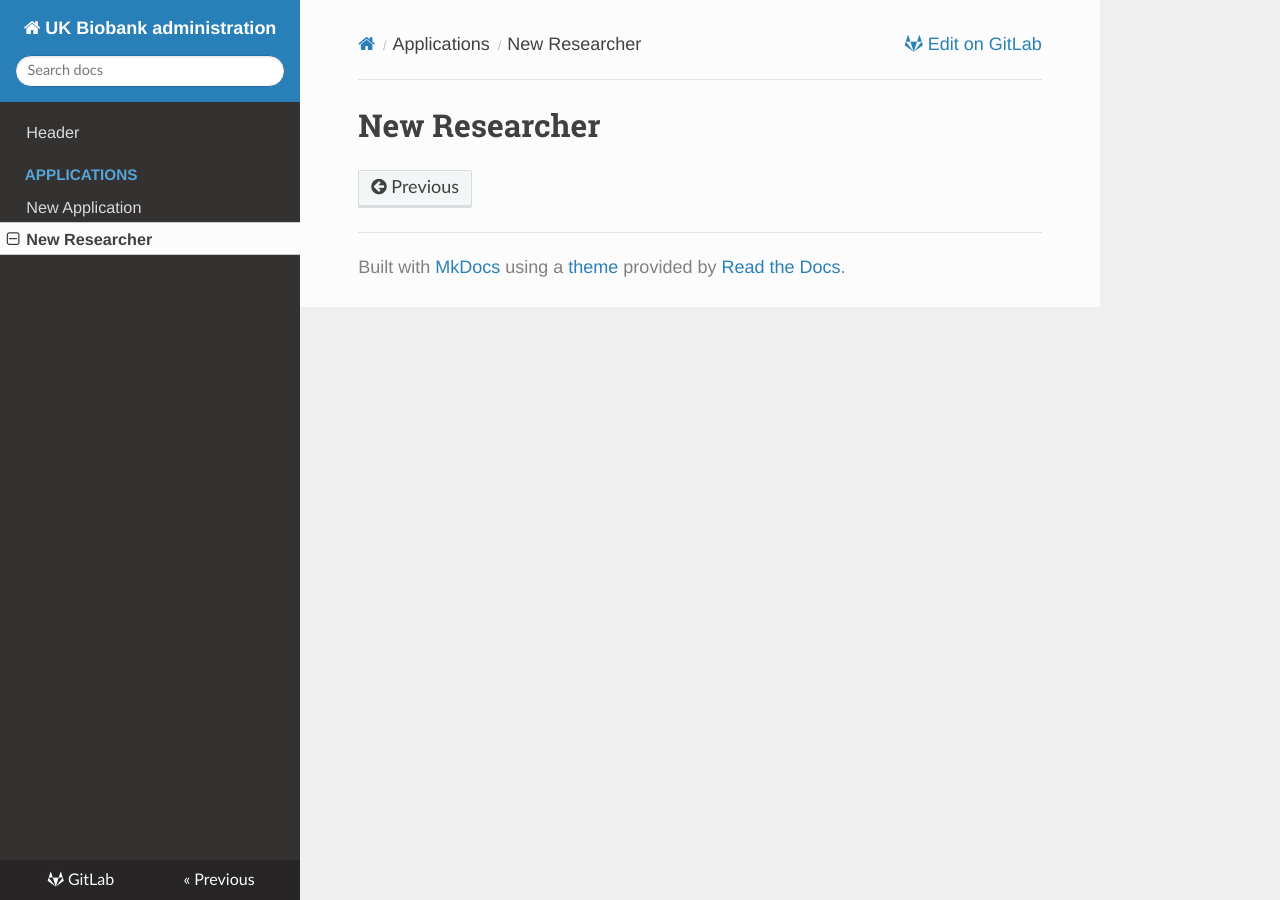
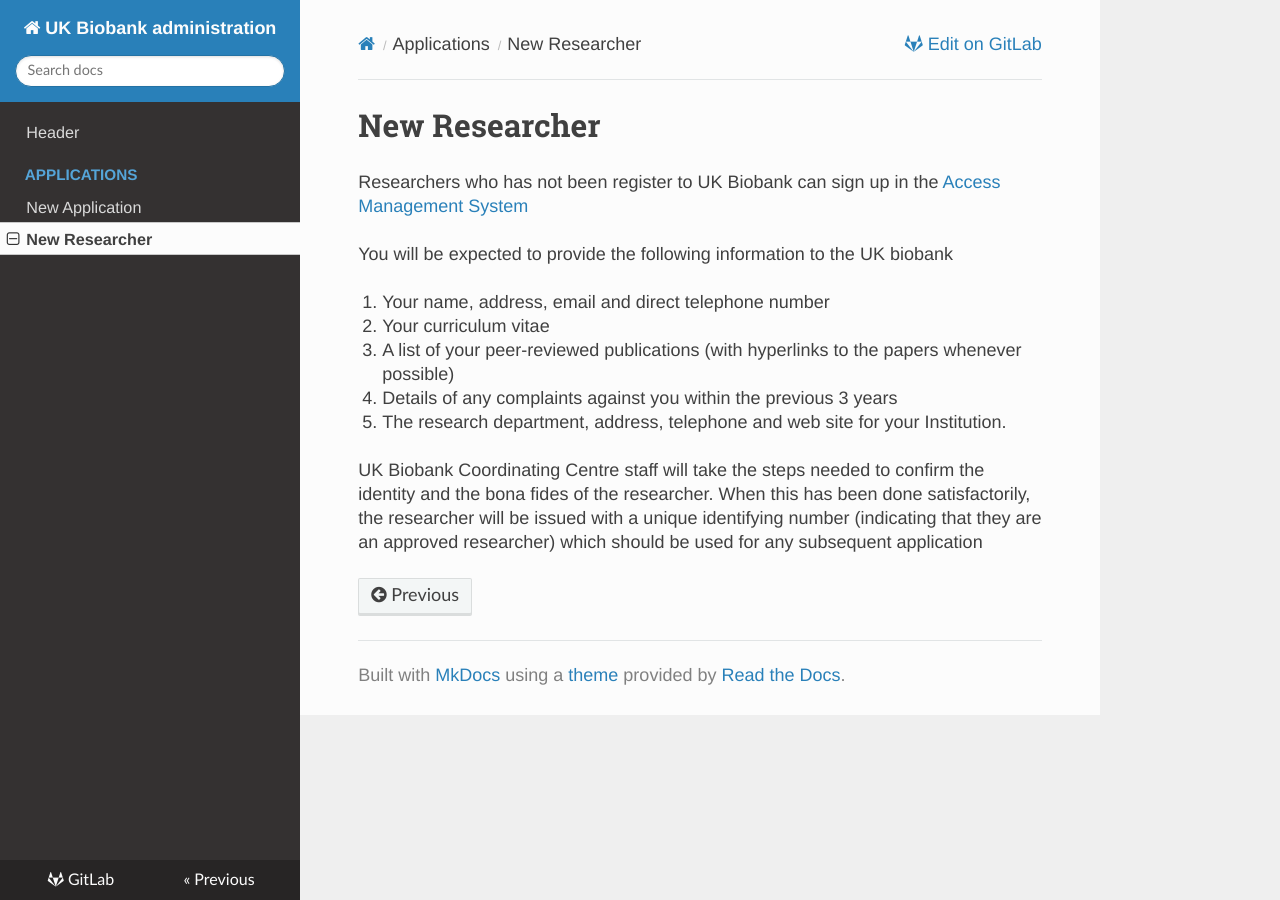
Before and after one commit to garethmarkel/ukb-administration, an MkDocs documentation site: the page built from docs/admin/new_researcher.md, in a window 1280 px wide. Built offline with MkDocs 1.6.1, drawn with Linux system fonts in a browser that asks for light colours; comment, search, counter and statistics services are not loaded.

Commit message:
[Update] Rough guide on how to register

```diff
--- a/docs/admin/new_researcher.md
+++ b/docs/admin/new_researcher.md
@@ -1 +1,12 @@
 # New Researcher
+Researchers who has not been register to UK Biobank can sign up in the [Access Management System](https://bbams.ndph.ox.ac.uk/ams/)
+
+You will be expected to provide the following information to the UK biobank
+
+1. Your  name, address,  email  and direct  telephone  number
+2. Your curriculum vitae
+3. A  list  of  your  peer-reviewed  publications  (with  hyperlinks  to  the  papers  whenever possible)
+4. Details of any complaints against you within the previous 3 years
+5. The research department, address, telephone and web site for your Institution.
+
+UK  Biobank  Coordinating  Centre  staff  will  take  the  steps  needed  to  confirm  the identity  and  the  bona  fides  of  the  researcher.  When  this  has  been  done  satisfactorily,  the researcher will be issued with a unique identifying number (indicating that they are an approved researcher) which should be used for any subsequent application
```
